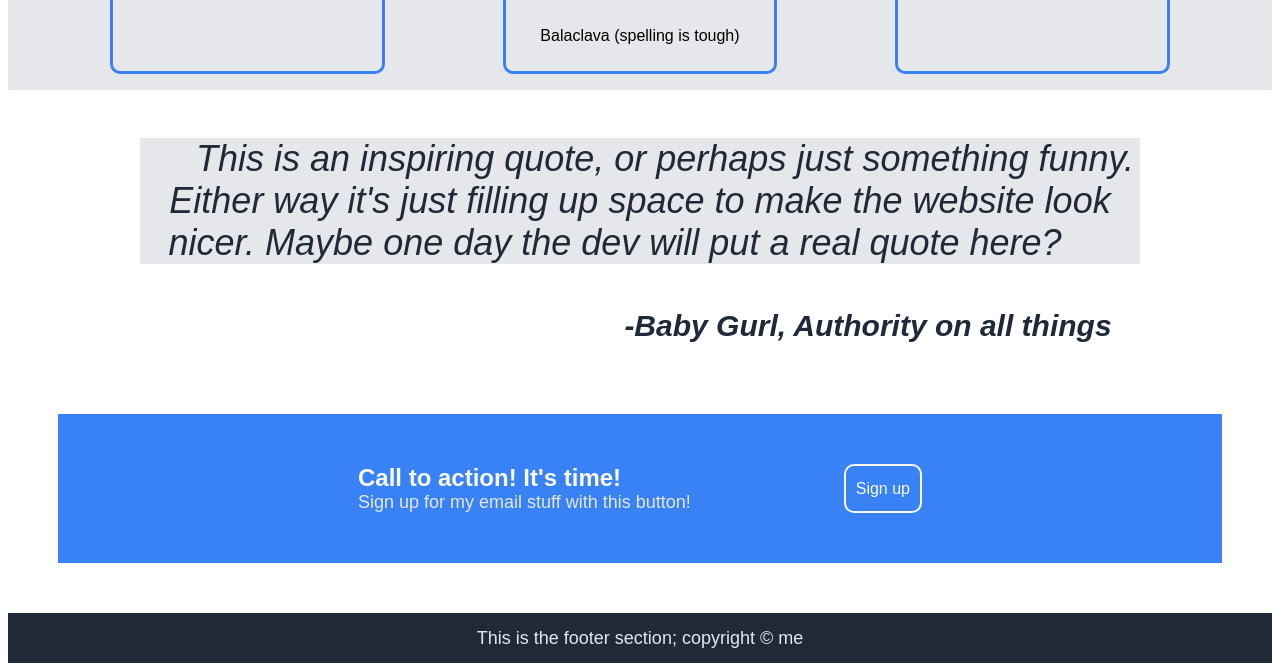
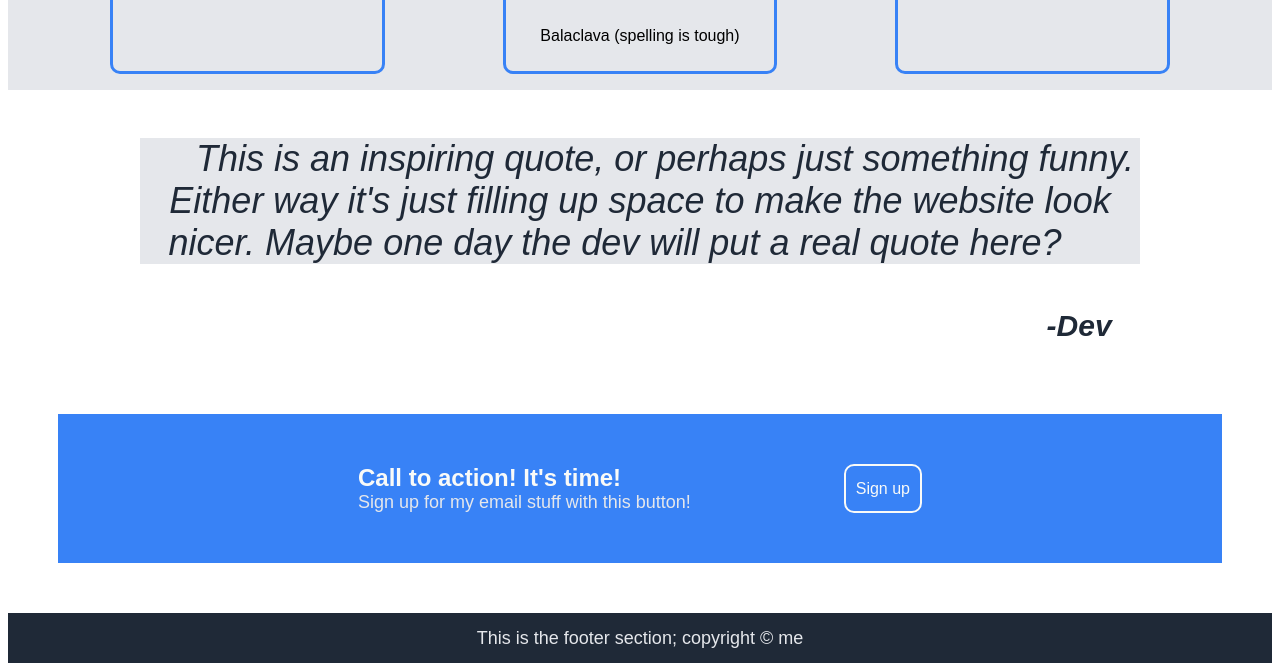
Before and after one commit to Soadaa56/landing_page, a plain HTML site: page index.html in a window 1280 px wide. Shown: the part 1939-2602 px from the top of the page. Drawn offline with Linux system fonts and the light colour scheme.

Commit message:
Change quote attribution

```diff
--- a/index.html
+++ b/index.html
@@ -78,7 +78,7 @@
     </div>
     <blockquote>
         <span class="quote">This is an inspiring quote, or perhaps just something funny. Either way it's just filling up space to make the website look nicer. Maybe one day the dev will put a real quote here?</div>
-        <cite>-Baby Gurl, Authority on all things</cite>
+        <cite>-Dev</cite>
     </blockquote>
   <div>
     <div class="action">
```
